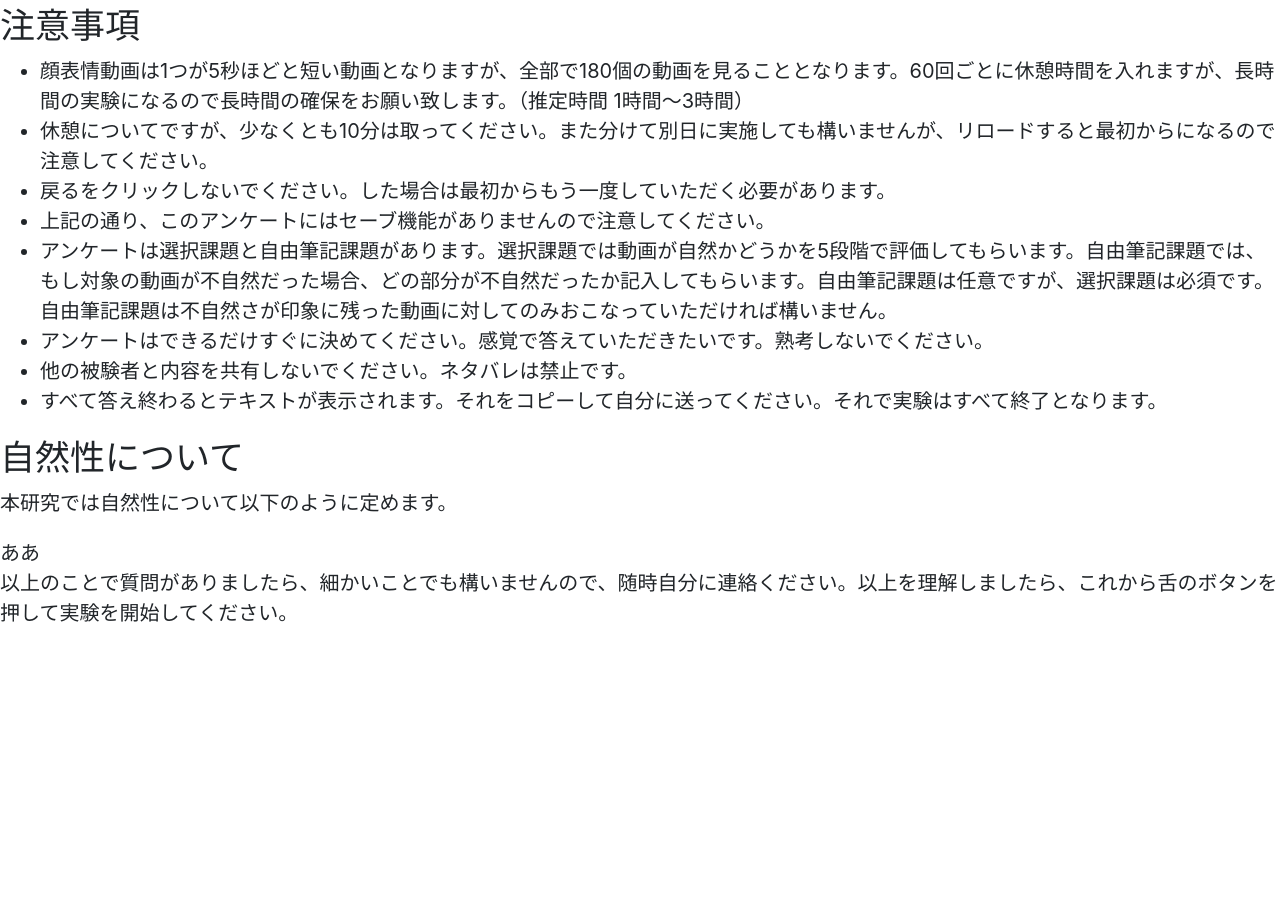
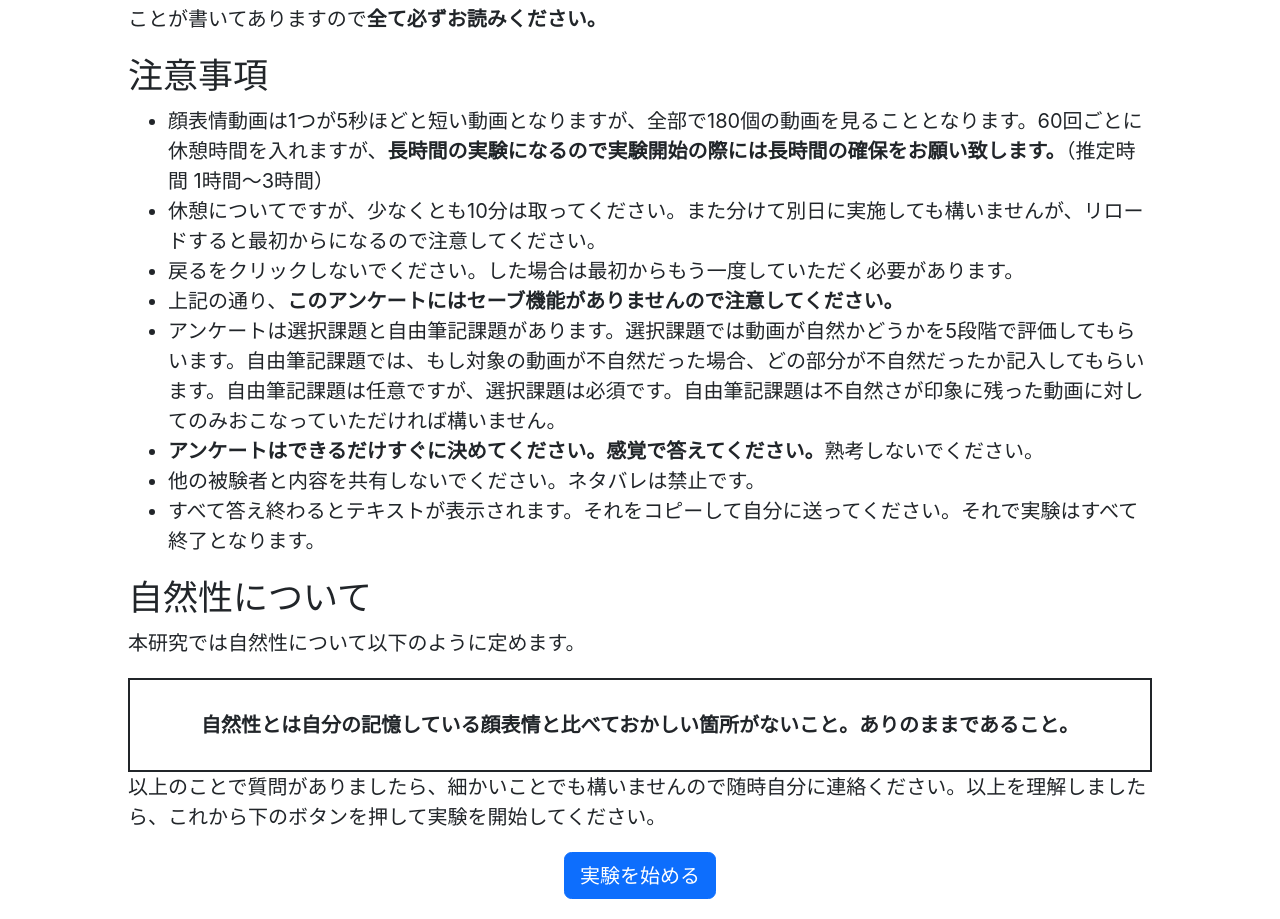
Before and after one commit to KakeruKitahara/beauty-measurement-GUI, a Next.js app in the folder app/: page /guideline in a window 1280 px wide. Shown: the part 134-1053 px from the top of the page. Before the commit the page ends 800 px from the top, so only its background shows below. Built offline with nearby package versions, Linux system fonts and the light colour scheme.

Commit message:
[add] guidelineの完成．

```diff
--- a/app/package.json
+++ b/app/package.json
@@ -17,6 +17,7 @@
     "react": "18.2.0",
     "react-bootstrap": "^2.7.0",
     "react-dom": "18.2.0",
+    "react-timer-hook": "^3.0.5",
     "typescript": "4.9.4"
   },
   "devDependencies": {
--- a/app/src/pages/_app.tsx
+++ b/app/src/pages/_app.tsx
@@ -1,9 +1,18 @@
 import "bootstrap/dist/css/bootstrap.min.css";
 import type { AppProps } from "next/app";
 import "../../styles/globals.scss";
+import Head from "next/head";
 
 function MyApp({ Component, pageProps }: AppProps) {
-  return <Component {...pageProps} />;
+  return (
+    <>
+      <Head>
+        <title>表情補完自然度測定</title>
+        <link rel="icon" href="/favicon.ico" />
+      </Head>
+      <Component {...pageProps} />
+    </>
+  );
 }
 
 export default MyApp;
--- a/app/src/pages/guideline.tsx
+++ b/app/src/pages/guideline.tsx
@@ -1,26 +1,32 @@
-import Head from "next/head";
 import Button from "react-bootstrap/Button";
 import styles from "../../styles/guideline.module.scss";
-import React, { useState } from "react";
 import Router from "next/router";
 
 export default () => {
   const face_num = 180;
   const rest_num = 60;
   const rest_time = 10;
+
+  const handleClick = () => {
+    Router.push("./measure");
+  };
   return (
-    <>
+    <div className={styles.wrap}>
       <h2>本研究に対する規約</h2>
       <p>
-        今から顔表情の動画を見て、その動画に対する自然性についてのアンケートに答えてもらいます。本研究に対する自然性の定義ついては最後に説明しますのでそちらを読んでください。以下は実験に対する注意事項です。大事なことが書いてありますので必ずお読みください。
+        今から顔表情の動画を見て、その動画に対する自然性についてのアンケートに答えてもらいます。本研究に対する自然性の定義ついては最後に説明しますのでそちらを読んでください。以下は実験に対する注意事項です。大事なことが書いてありますので
+        <span className={styles.bold}>全て必ずお読みください。</span>
       </p>
       <h3>注意事項</h3>
       <ul>
         <li>
           顔表情動画は1つが5秒ほどと短い動画となりますが、全部で{face_num}
           個の動画を見ることとなります。{rest_num}
-          回ごとに休憩時間を入れますが、長時間の実験になるので長時間の確保をお願い致します。（推定時間
-          1時間～3時間）
+          回ごとに休憩時間を入れますが、
+          <span className={styles.bold}>
+            長時間の実験になるので実験開始の際には長時間の確保をお願い致します。
+          </span>
+          （推定時間 1時間～3時間）
         </li>
         <li>
           休憩についてですが、少なくとも{rest_time}
@@ -30,13 +36,19 @@ export default () => {
           戻るをクリックしないでください。した場合は最初からもう一度していただく必要があります。
         </li>
         <li>
-          上記の通り、このアンケートにはセーブ機能がありませんので注意してください。
+          上記の通り、
+          <span className={styles.bold}>
+            このアンケートにはセーブ機能がありませんので注意してください。
+          </span>
         </li>
         <li>
           アンケートは選択課題と自由筆記課題があります。選択課題では動画が自然かどうかを5段階で評価してもらいます。自由筆記課題では、もし対象の動画が不自然だった場合、どの部分が不自然だったか記入してもらいます。自由筆記課題は任意ですが、選択課題は必須です。自由筆記課題は不自然さが印象に残った動画に対してのみおこなっていただければ構いません。
         </li>
         <li>
-          アンケートはできるだけすぐに決めてください。感覚で答えていただきたいです。熟考しないでください。
+          <span className={styles.bold}>
+            アンケートはできるだけすぐに決めてください。感覚で答えてください。
+          </span>
+          熟考しないでください。
         </li>
         <li>他の被験者と内容を共有しないでください。ネタバレは禁止です。</li>
         <li>
@@ -45,10 +57,21 @@ export default () => {
       </ul>
       <h3>自然性について</h3>
       <p>本研究では自然性について以下のように定めます。</p>
-      <div> ああ </div>
+      <div className={styles.defnition}>
+        自然性とは自分の記憶している顔表情と比べておかしい箇所がないこと。ありのままであること。
+      </div>
       <p>
-        以上のことで質問がありましたら、細かいことでも構いませんので、随時自分に連絡ください。以上を理解しましたら、これから舌のボタンを押して実験を開始してください。
+        以上のことで質問がありましたら、細かいことでも構いませんので随時自分に連絡ください。以上を理解しましたら、これから下のボタンを押して実験を開始してください。
       </p>
-    </>
+      <div className={styles.button_wrapper}>
+        <Button
+          variant="primary"
+          onClick={handleClick}
+          className={styles.button}
+        >
+          実験を始める
+        </Button>
+      </div>
+    </div>
   );
 };
--- a/app/styles/globals.scss
+++ b/app/styles/globals.scss
@@ -22,6 +22,6 @@ a {
   }
   body {
     color: #000;
-    background: #d2d2d2;
+    background: #fff;
   }
 }
--- a/app/styles/guideline.module.scss
+++ b/app/styles/guideline.module.scss
@@ -0,0 +1,19 @@
+.wrap {
+  width: 80%;
+  margin: 20px auto;
+  .defnition {
+    border: 2px solid;
+    padding: 30px;
+    text-align: center;
+    font-weight: bold;
+  }
+  .button_wrapper {
+    text-align: center;
+    .button {
+      display: inline-block;
+    }
+  }
+  .bold{
+  font-weight: bold;
+  }
+}
```
Also changed, not shown: app/src/pages/index.tsx (+0 -7 lines), 1 other file (tests, documents, lock files or other folders).
